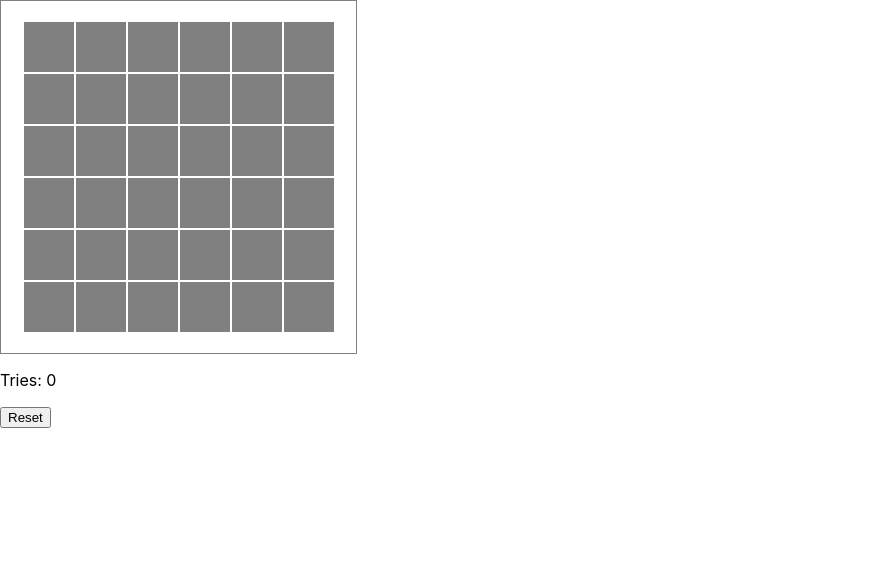
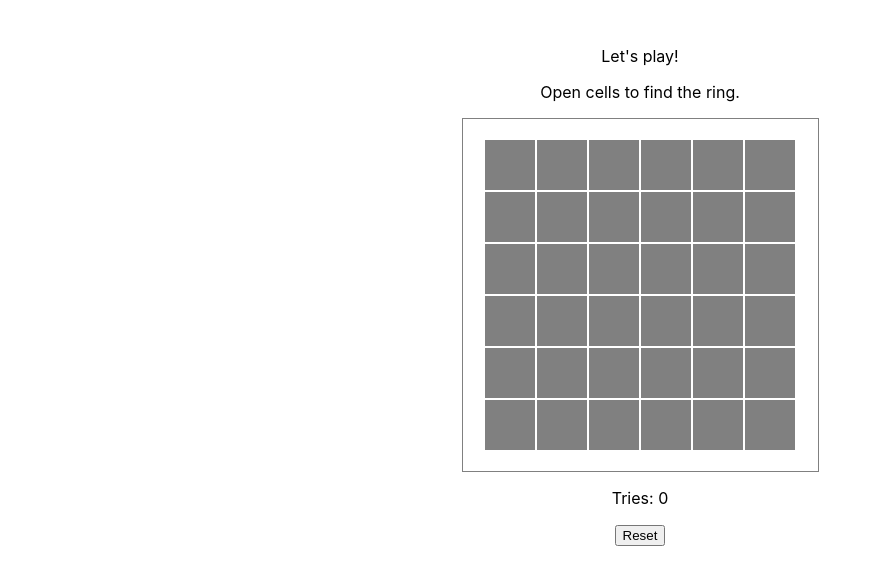
Before and after one commit to iisakjanova/js_group_11_homework_54_irina_isakzhanova, a React (Create React App) app: page / in a window 1280 px wide. Shown: the top 584 px of the page, without its empty margins (0-882 px from the left). Built offline with nearby package versions, Linux system fonts and the light colour scheme; the HTML template or start-up script is replaced by a standard one.

Commit message:
Added styles and game messages

```diff
--- /dev/null
+++ b/src/App.css
@@ -0,0 +1,8 @@
+.App {
+    padding: 30px;
+    text-align: center;
+}
+
+.playing-field {
+    margin: 0 auto;
+}
--- a/src/App.js
+++ b/src/App.js
@@ -4,12 +4,17 @@ import {nanoid} from "nanoid";
 import PlayingField from "./components/PlayingField/PlayingField";
 import Counter from "./components/Counter";
 import ButtonReset from "./components/ButtonReset";
+import "./App.css";
 
 const App = () => {
     const [cells, setCells] = useState(makeCells());
     const [tries, setTries] = useState(0);
     const [gameComplete, setGameComplete] = useState(false);
-    const [gameMessage, setGameMessage] = useState('');
+    const [gameMessages, setGameMessages] = useState({
+        title: `Let's play!`,
+        start: 'Open cells to find the ring.',
+        finish: '',
+    });
 
     function getRingIndex() {
         return Math.floor(Math.random() * 36);
@@ -55,7 +60,11 @@ const App = () => {
 
         if(cells[id].hasRing) {
             setGameComplete(true);
-            setGameMessage('Congratulations! The ring is found!')
+            setGameMessages({
+                title: '',
+                start: '',
+                finish: 'Congratulations! The ring is found!',
+            });
         }
     };
 
@@ -63,10 +72,21 @@ const App = () => {
         setCells(makeCells());
         setTries(0);
         setGameComplete(false);
+        setGameMessages({
+            title: `Let's play!`,
+            start: 'Open cells to find the ring.',
+            finish: '',
+        });
     };
 
     return (
         <div className="App">
+            <p>
+                {gameMessages.title}
+            </p>
+            <p>
+                {gameMessages.start}
+            </p>
             <PlayingField
                 cells={Object.values(cells)}
                 onCellClick={handleOnClickCell}
@@ -78,7 +98,7 @@ const App = () => {
                 onClick={() => handleOnClickReset()}
             />
             <p>
-                <b>{gameMessage}</b>
+                <b>{gameMessages.finish}</b>
             </p>
         </div>
     )
```
Also changed, not shown: src/components/Cell/Cell.css (line endings or trailing spaces), src/components/PlayingField/PlayingField.css (line endings or trailing spaces).
